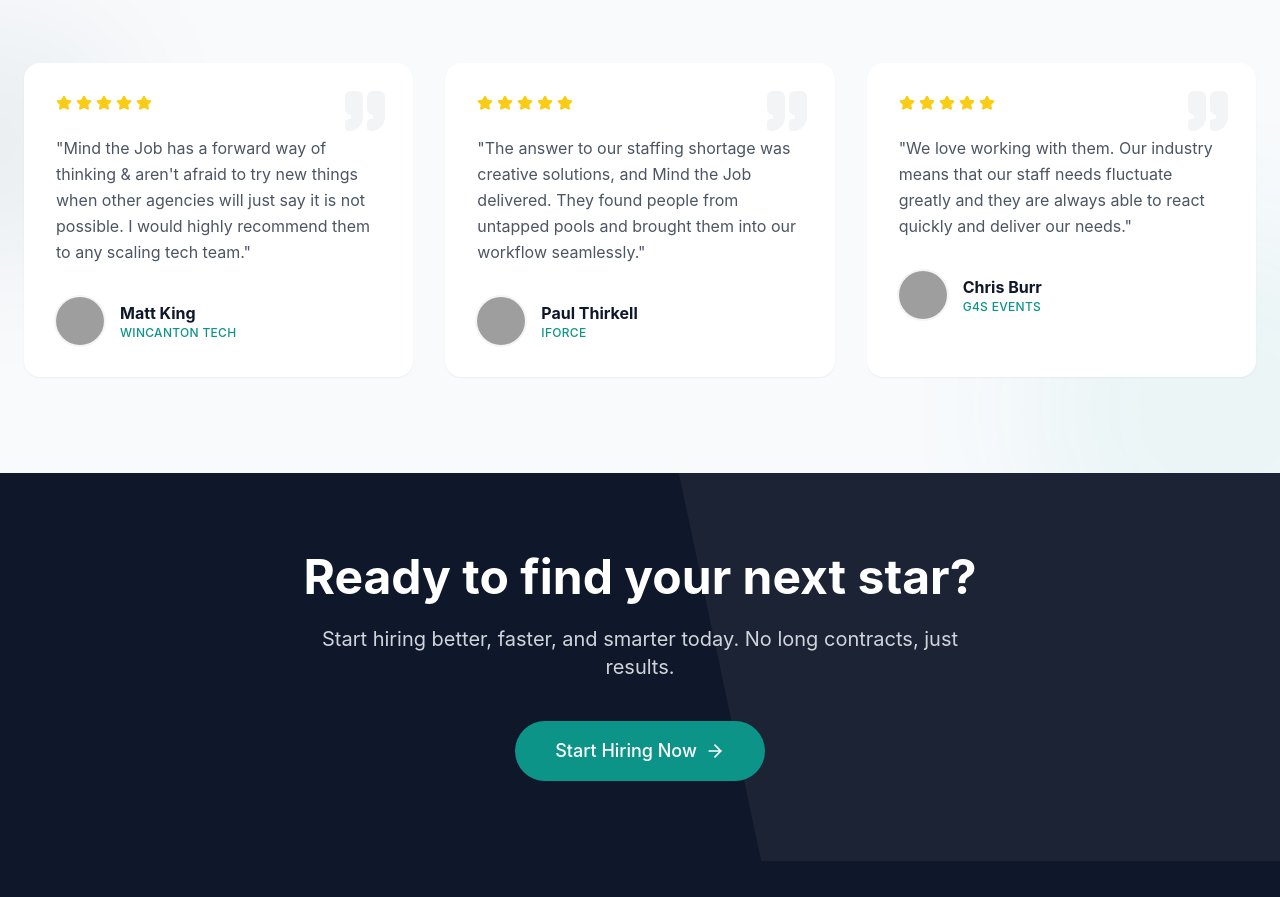
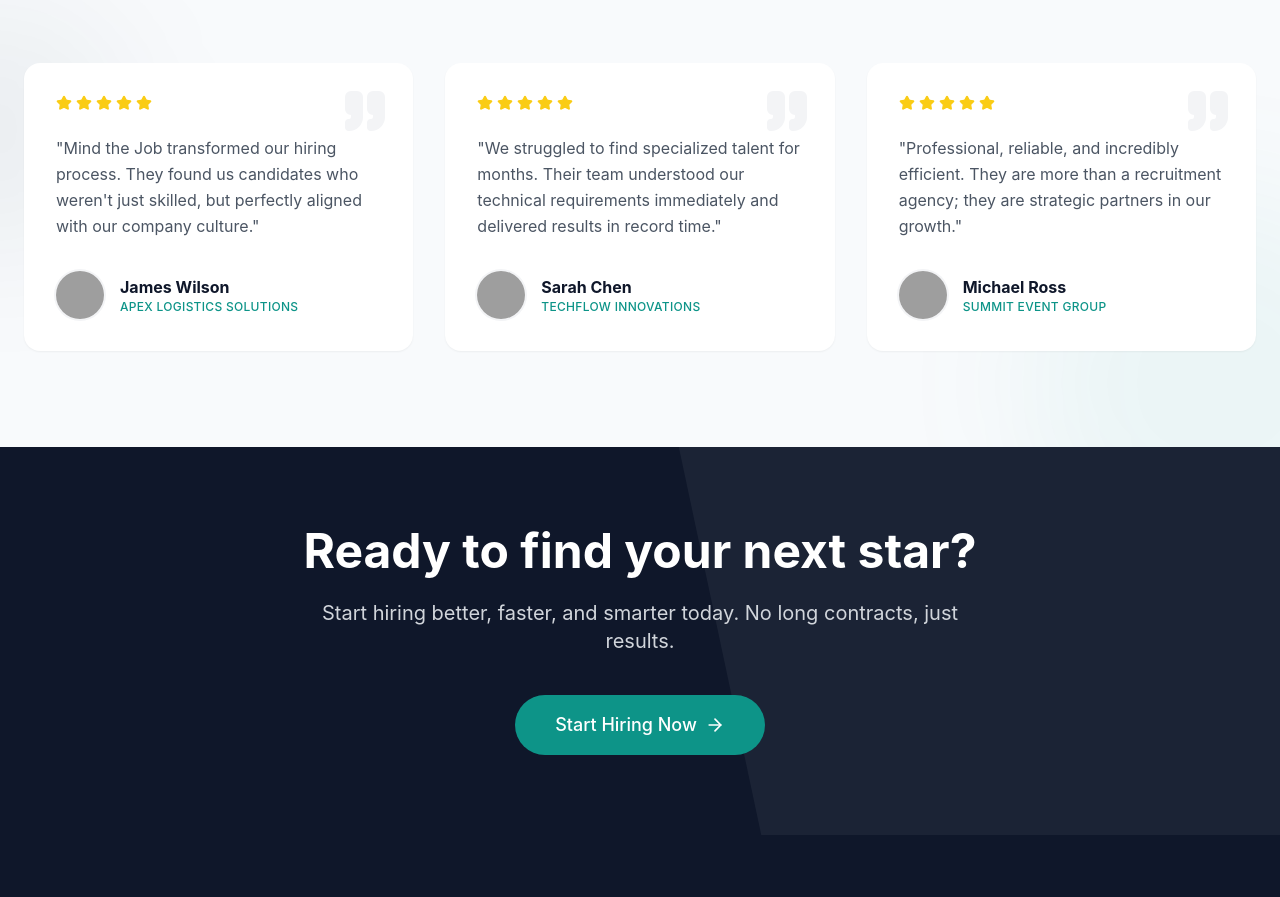
Before and after one commit to Yeasin09/mind-the-job-website, a React (Vite) app: page / in a window 1280 px wide. Shown: the part 2960-3857 px from the top of the page. Built offline with nearby package versions, Linux system fonts and the light colour scheme; no server answers; grey boxes are pictures that could not be loaded.

Commit message:
Update Testimonials: Replace real data with fictional personas

```diff
--- a/src/components/home/Testimonials.jsx
+++ b/src/components/home/Testimonials.jsx
@@ -4,27 +4,27 @@ import { Quote, Star } from 'lucide-react';
 const testimonials = [
     {
         id: 1,
-        quote: "Mind the Job has a forward way of thinking & aren't afraid to try new things when other agencies will just say it is not possible. I would highly recommend them to any scaling tech team.",
-        author: "Matt King",
-        role: "CTO",
-        company: "Wincanton Tech",
-        image: "https://images.unsplash.com/photo-1560250097-0b93528c311a?auto=format&fit=crop&q=80&w=200&h=200"
+        quote: "Mind the Job transformed our hiring process. They found us candidates who weren't just skilled, but perfectly aligned with our company culture.",
+        author: "James Wilson",
+        role: "Director of Operations",
+        company: "Apex Logistics Solutions",
+        image: "https://images.unsplash.com/photo-1507003211169-0a1dd7228f2d?auto=format&fit=crop&q=80&w=200&h=200"
     },
     {
         id: 2,
-        quote: "The answer to our staffing shortage was creative solutions, and Mind the Job delivered. They found people from untapped pools and brought them into our workflow seamlessly.",
-        author: "Paul Thirkell",
-        role: "Head of Talent",
-        company: "iForce",
-        image: "https://images.unsplash.com/photo-1472099645785-5658abf4ff4e?auto=format&fit=crop&q=80&w=200&h=200"
+        quote: "We struggled to find specialized talent for months. Their team understood our technical requirements immediately and delivered results in record time.",
+        author: "Sarah Chen",
+        role: "Head of Product",
+        company: "TechFlow Innovations",
+        image: "https://images.unsplash.com/photo-1494790108377-be9c29b29330?auto=format&fit=crop&q=80&w=200&h=200"
     },
     {
         id: 3,
-        quote: "We love working with them. Our industry means that our staff needs fluctuate greatly and they are always able to react quickly and deliver our needs.",
-        author: "Chris Burr",
+        quote: "Professional, reliable, and incredibly efficient. They are more than a recruitment agency; they are strategic partners in our growth.",
+        author: "Michael Ross",
         role: "Managing Director",
-        company: "G4S Events",
-        image: "https://images.unsplash.com/photo-1519085360753-af0119f7cbe7?auto=format&fit=crop&q=80&w=200&h=200"
+        company: "Summit Event Group",
+        image: "https://images.unsplash.com/photo-1472099645785-5658abf4ff4e?auto=format&fit=crop&q=80&w=200&h=200"
     }
 ];
 
```
